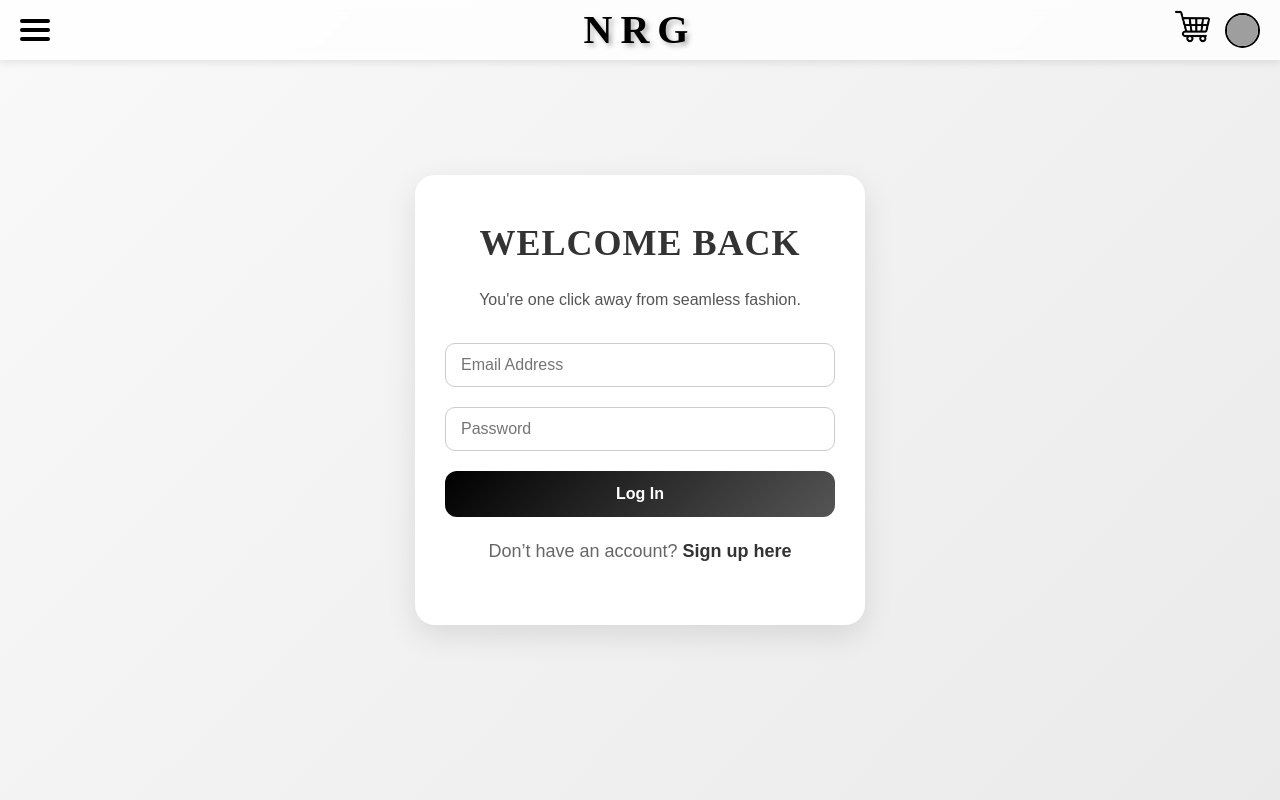
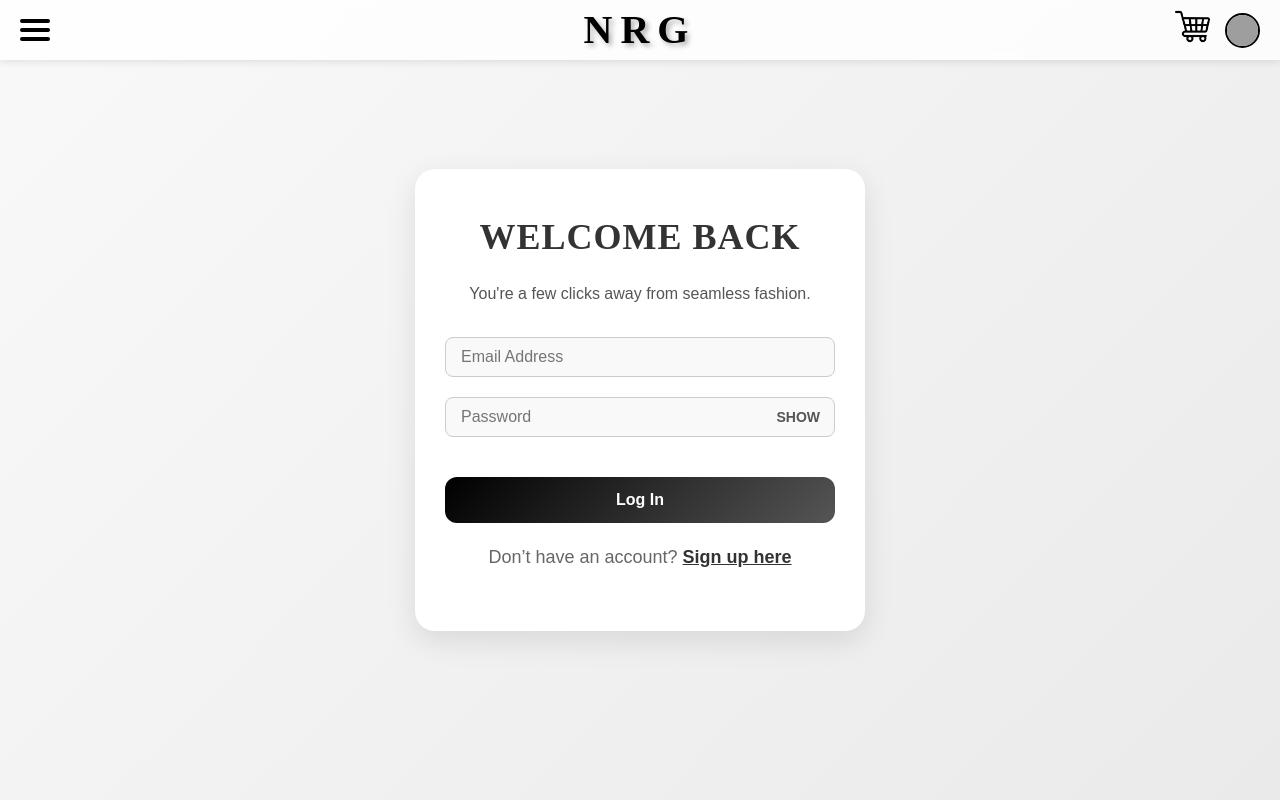
Before and after one commit to NRGTRW/frontend-nrgtrw, a React (Vite) app: page /login in a window 1280 px wide. Shown: the top 800 px of the page. Built offline with nearby package versions, Linux system fonts and the light colour scheme; grey boxes are pictures that could not be loaded.

Commit message:
SignUp/LogIn and LoadingPage frontend finished

```diff
--- a/src/assets/styles/authPage.css
+++ b/src/assets/styles/authPage.css
@@ -85,7 +85,7 @@
   cursor: pointer;
 }
 .redirection-link {
-  text-decoration: underline; /* Underline the link */
+  text-decoration: underline;
   color: #007BFF; /* Blue color for the link */
   cursor: pointer; /* Pointer cursor only for the link */
   transition: color 0.3s ease; /* Smooth hover effect */
@@ -93,7 +93,6 @@
 
 .redirection-link:hover {
   color: #0056b3; /* Slightly darker blue on hover */
-  text-decoration: none; /* Optionally remove underline on hover */
 }
 
 .auth-footer p {
@@ -104,12 +103,14 @@
 .auth-footer a {
   color: #333;
   font-weight: bold;
-  text-decoration: none;
+  /* text-decoration: none; */
+  text-decoration: underline;
   transition: color 0.3s ease;
 }
 
 .auth-footer a:hover {
   color: #555;
+  cursor: pointer; /* Pointer cursor*/
 }
 
 /* Add subtle fade-in animation */
@@ -143,3 +144,59 @@
     padding: 12px 16px;
   }
 }
+
+/* Password Field Container */
+.password-field {
+  position: relative;
+  display: flex;
+  align-items: center;
+  margin-bottom: 20px;
+}
+
+/* Input Field */
+.auth-input {
+  flex: 1;
+  background-color: #f9f9f9; /* Keep the previous color scheme */
+  border: 1px solid #ccc;
+  border-radius: 8px;
+  padding: 10px 15px;
+  font-size: 16px;
+  outline: none;
+  transition: border-color 0.3s ease;
+}
+
+.auth-input:focus {
+  border-color: #000; /* Highlight border on focus */
+}
+
+/* Password Field Container */
+.password-field {
+  position: relative;
+  display: flex;
+  align-items: center;
+  margin-bottom: 20px;
+}
+
+/* Password Input */
+.auth-input {
+  flex: 1;
+  padding-right: 80px; /* Space for the toggle button inside the field */
+}
+
+/* Password Toggle Button */
+.password-toggle {
+  position: absolute;
+  right: 15px;
+  background: none;
+  border: none;
+  font-weight: bold;
+  font-size: 14px;
+  color: #555;
+  cursor: pointer;
+  transition: color 0.3s ease, transform 0.2s ease;
+}
+
+.password-toggle:hover {
+  color: #333;
+  transform: scale(1.05);
+}
--- a/src/assets/styles/footer.css
+++ b/src/assets/styles/footer.css
@@ -5,6 +5,7 @@
   padding: 40px 20px;
   text-align: center;
   font-family: "Poppins", sans-serif;
+  bottom: 0px;
 }
 
 .footer-container {
--- /dev/null
+++ b/src/assets/styles/loadingPage.css
@@ -0,0 +1,47 @@
+/* Loading Page Container */
+.loading-page {
+    display: flex;
+    justify-content: center;
+    align-items: center;
+    min-height: 100vh;
+    background: linear-gradient(135deg, #f9f9f9, #eaeaea);
+    font-family: "Poppins", sans-serif;
+    animation: fadeIn 0.5s ease-in-out;
+  }
+
+  /* Spinner Animation */
+  .loading-spinner {
+    width: 50px;
+    height: 50px;
+    border: 6px solid #ccc;
+    border-top-color: #333;
+    border-radius: 50%;
+    animation: spin 1s linear infinite;
+    margin-right: 20px;
+  }
+
+  /* Loading Text */
+  .loading-text {
+    font-size: 20px;
+    color: #333;
+  }
+
+  /* Fade In Animation */
+  @keyframes fadeIn {
+    from {
+      opacity: 0;
+    }
+    to {
+      opacity: 1;
+    }
+  }
+
+  /* Spinner Animation */
+  @keyframes spin {
+    from {
+      transform: rotate(0deg);
+    }
+    to {
+      transform: rotate(360deg);
+    }
+  }
--- a/src/components/Navbar.jsx
+++ b/src/components/Navbar.jsx
@@ -77,7 +77,7 @@ const Navbar = () => {
             )}
           </div>
           <img
-            src={isLoggedIn ? user.profilePicture : "../assets/images/default-avatar.webp"}
+            src={isLoggedIn ? user.profilePicture : "./assets/images/default-avatar.webp"}
             alt="Profile"
             className="profile-icon"
             onClick={handleProfileNavigation}
--- a/src/pages/AuthPage.jsx
+++ b/src/pages/AuthPage.jsx
@@ -1,31 +1,93 @@
-import React from "react";
+/* eslint-disable react/prop-types */
+/* eslint-disable react/no-unescaped-entities */
+/* eslint-disable no-undef */
+import React, { useState } from "react";
 import { useNavigate } from "react-router-dom";
-import "../assets/styles/authPage.css"; // Ensure you have the appropriate CSS file
+import LoadingPage from "./LoadingPage";
+import "../assets/styles/authPage.css";
 
-const AuthPage = () => {
+const AuthPage = ({ type }) => {
   const navigate = useNavigate();
+  const [isLoading, setIsLoading] = useState(false);
+  const [formData, setFormData] = useState({ email: "", password: "" });
+  const [showPassword, setShowPassword] = useState(false);
+
+  const handleChange = (e) => {
+    const { name, value } = e.target;
+    setFormData({ ...formData, [name]: value });
+  };
 
   const handleSubmit = (e) => {
     e.preventDefault();
-    // Logic for login/signup
-    navigate("/profile");
+
+    // Simulate authentication success
+    setIsLoading(true);
+
+    setTimeout(() => {
+      navigate("/profile");
+    }, 2500); // Transition after loading
   };
+
+  const togglePasswordVisibility = () => setShowPassword(!showPassword);
+
+  if (isLoading) {
+    return <LoadingPage onFinish={() => navigate("/profile")} />;
+  }
 
   return (
     <div className="auth-page">
       <div className="auth-container">
         <h1 className="auth-header">Welcome Back</h1>
-        <p className="auth-subtitle">You're one click away from seamless fashion.</p>
+        <p className="auth-subtitle">You're a few clicks away from seamless fashion.</p>
         <form className="auth-form" onSubmit={handleSubmit}>
-          <input type="email" placeholder="Email Address" className="auth-input" required />
-          <input type="password" placeholder="Password" className="auth-input" required />
-          <button type="submit" className="auth-button">Log In</button>
+          <input
+            type="email"
+            name="email"
+            placeholder="Email Address"
+            className="auth-input"
+            value={formData.email}
+            onChange={handleChange}
+            required
+          />
+          <div className="password-field">
+            <input
+              type={showPassword ? "text" : "password"}
+              name="password"
+              placeholder="Password"
+              className="auth-input"
+              value={formData.password}
+              onChange={handleChange}
+              required
+            />
+            <button
+              type="button"
+              className="password-toggle"
+              onClick={togglePasswordVisibility}
+              aria-label="Toggle password visibility"
+            >
+              {showPassword ? "HIDE" : "SHOW"}
+            </button>
+          </div>
+          <button type="submit" className="auth-button">
+            {type === "login" ? "Log In" : "Sign Up"}
+          </button>
         </form>
         <div className="auth-footer">
-          <p>
-            Don’t have an account?{" "}
-            <a onClick={() => navigate("/signup")}>Sign up here</a>
-          </p>
+          {type === "login" ? (
+            <p>
+              Don’t have an account?{" "}
+              <a onClick={() => navigate("/signup")} className="redirection-link">
+                Sign up here
+              </a>
+            </p>
+          ) : (
+            <p>
+              Already have an account?{" "}
+              <a onClick={() => navigate("/login")} className="redirection-link">
+                Log in here
+              </a>
+            </p>
+          )}
         </div>
       </div>
     </div>
--- /dev/null
+++ b/src/pages/LoadingPage.jsx
@@ -0,0 +1,22 @@
+/* eslint-disable react/prop-types */
+import React, { useEffect } from "react";
+import "../assets/styles/loadingPage.css";
+
+const LoadingPage = ({ onFinish }) => {
+  useEffect(() => {
+    const timeout = setTimeout(() => {
+      onFinish();
+    }, 2000); // 2 seconds loading time
+
+    return () => clearTimeout(timeout);
+  }, [onFinish]);
+
+  return (
+    <div className="loading-page">
+      <div className="loading-spinner"></div>
+      <h2 className="loading-text">Preparing Your Experience...</h2>
+    </div>
+  );
+};
+
+export default LoadingPage;
--- a/src/pages/SignUpPage.jsx
+++ b/src/pages/SignUpPage.jsx
@@ -1,5 +1,6 @@
 import React, { useState } from "react";
 import { useNavigate } from "react-router-dom";
+import LoadingPage from "./LoadingPage";
 import "../assets/styles/authPage.css";
 
 const SignUpPage = () => {
@@ -10,27 +11,40 @@ const SignUpPage = () => {
     password: "",
     confirmPassword: "",
   });
+  const [isLoading, setIsLoading] = useState(false);
+  const [showPassword, setShowPassword] = useState(false);
+  const [showConfirmPassword, setShowConfirmPassword] = useState(false);
 
   const handleChange = (e) => {
     const { name, value } = e.target;
     setFormData({ ...formData, [name]: value });
   };
 
+  const togglePasswordVisibility = () => setShowPassword(!showPassword);
+  const toggleConfirmPasswordVisibility = () =>
+    setShowConfirmPassword(!showConfirmPassword);
+
   const handleSubmit = (e) => {
     e.preventDefault();
 
-    // Perform basic validation
     if (formData.password !== formData.confirmPassword) {
       alert("Passwords do not match.");
       return;
     }
 
-    // Submit data to the server (you'll need to implement API logic)
+    // Display the loading page
+    setIsLoading(true);
+
+    // Simulate signup success and navigate to profile
+    setTimeout(() => {
       console.log("SignUp Data:", formData);
+      navigate("/profile");
+    }, 2500); // Transition after loading
+  };
 
-    // Navigate to Profile page after successful signup
-    navigate("/profile");
-  };
+  if (isLoading) {
+    return <LoadingPage onFinish={() => navigate("/profile")} />;
+  }
 
   return (
     <div className="auth-page">
@@ -56,25 +70,47 @@ const SignUpPage = () => {
             onChange={handleChange}
             required
           />
+          <div className="password-field">
             <input
-            type="password"
+              type={showPassword ? "text" : "password"}
               name="password"
               placeholder="Password"
-            className="auth-input"
+              className="auth-input with-toggle"
               value={formData.password}
               onChange={handleChange}
               required
             />
+            <button
+              type="button"
+              className="password-toggle inside-field"
+              onClick={togglePasswordVisibility}
+              aria-label="Toggle password visibility"
+            >
+              {showPassword ? "HIDE" : "SHOW"}
+            </button>
+          </div>
+          <div className="password-field">
             <input
-            type="password"
+              type={showConfirmPassword ? "text" : "password"}
               name="confirmPassword"
               placeholder="Confirm Password"
-            className="auth-input"
+              className="auth-input with-toggle"
               value={formData.confirmPassword}
               onChange={handleChange}
               required
             />
-          <button type="submit" className="auth-button">Sign Up</button>
+            <button
+              type="button"
+              className="password-toggle inside-field"
+              onClick={toggleConfirmPasswordVisibility}
+              aria-label="Toggle confirm password visibility"
+            >
+              {showConfirmPassword ? "HIDE" : "SHOW"}
+            </button>
+          </div>
+          <button type="submit" className="auth-button">
+            Sign Up
+          </button>
         </form>
         <div className="auth-footer">
           <p>
@@ -84,7 +120,6 @@ const SignUpPage = () => {
             </a>
           </p>
         </div>
-
       </div>
     </div>
   );
```
Also changed, not shown: src/assets/styles/materials.css (+0 -28 lines). Lines whose indentation alone changed are shown as unchanged.
